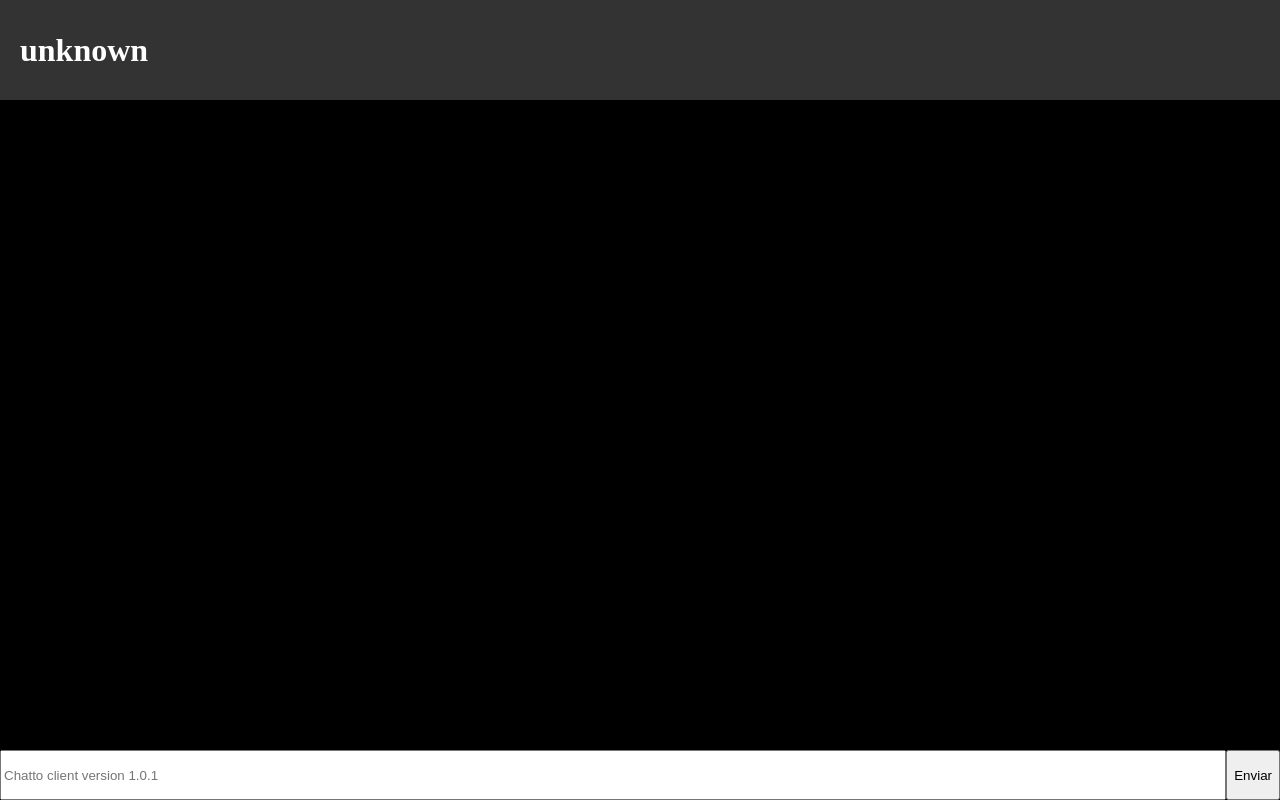
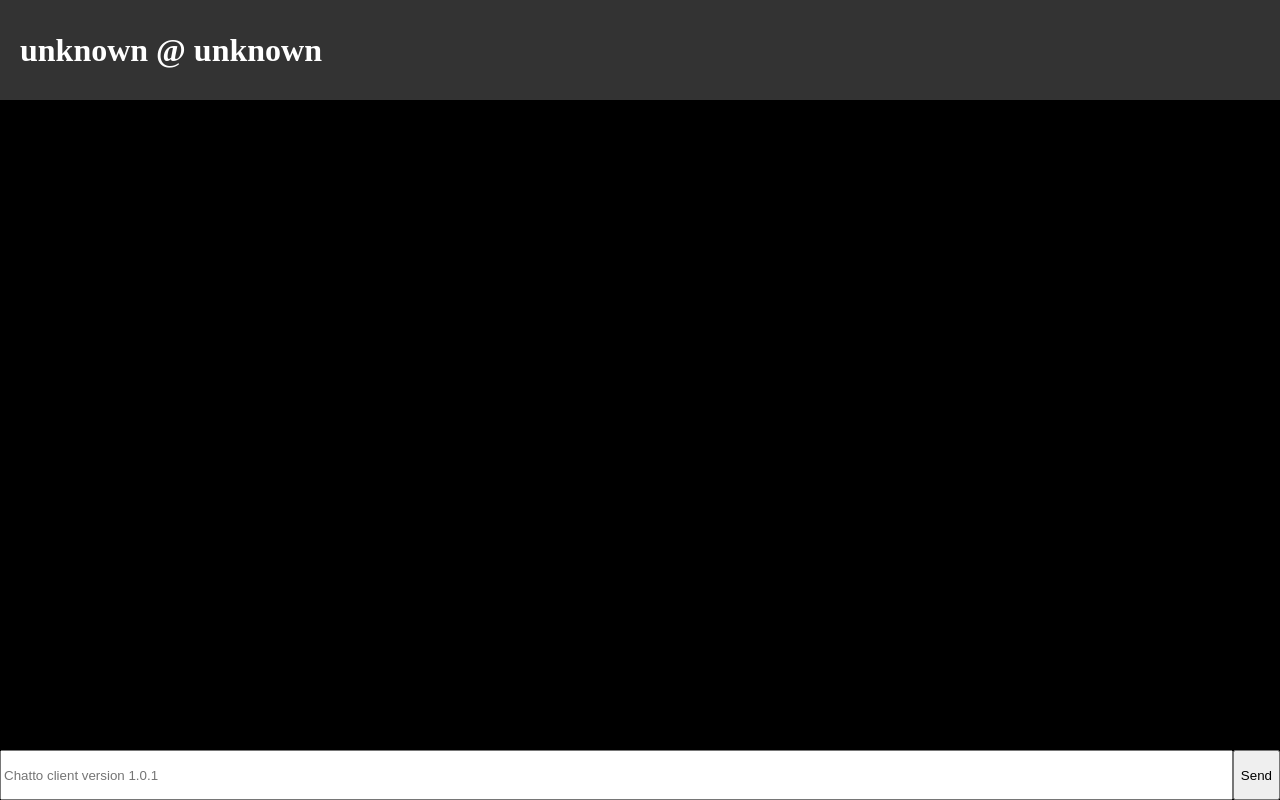
Before and after one commit to adrianvic/2024310307-TRI3-TRAB6, a plain HTML site: page client.html in a window 1280 px wide. Drawn offline with Linux system fonts and the light colour scheme.

Commit message:
Better title placeholder, fixed send button text in Portuguese.

```diff
--- a/client.html
+++ b/client.html
@@ -12,14 +12,14 @@
 <body>
   <header>
     <img class="thumb">
-    <h1 id="username">unknown</h1>
+    <h1 id="username">unknown @ unknown</h1>
   </header>
   <main>
 
   </main>
   <footer>
     <input type="text" id="composeBox" placeholder="Chatto client version 1.0.1">
-    <button id="sendButton">Enviar</button>
+    <button id="sendButton">Send</button>
   </footer>
 </body>
 </html>
```
